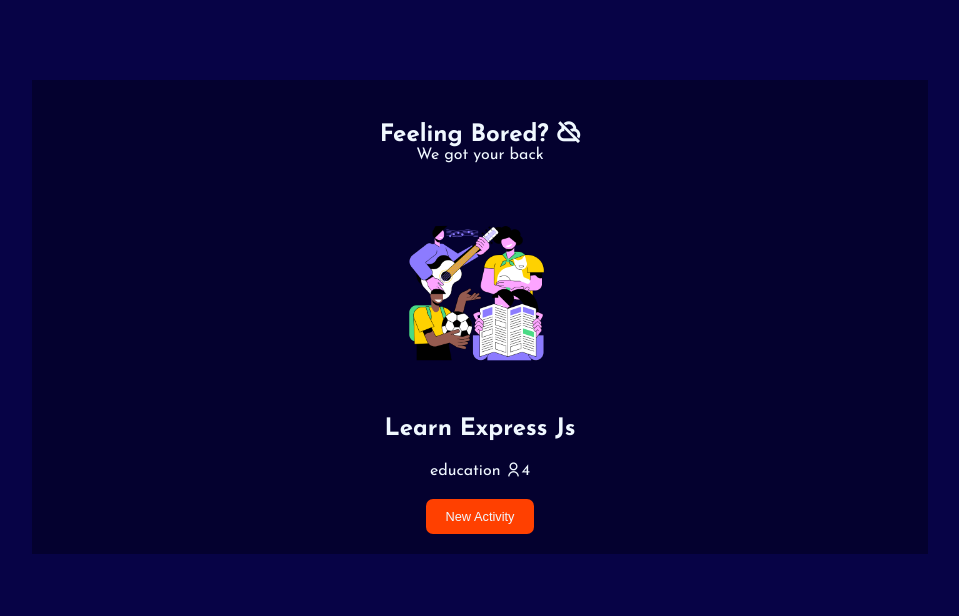
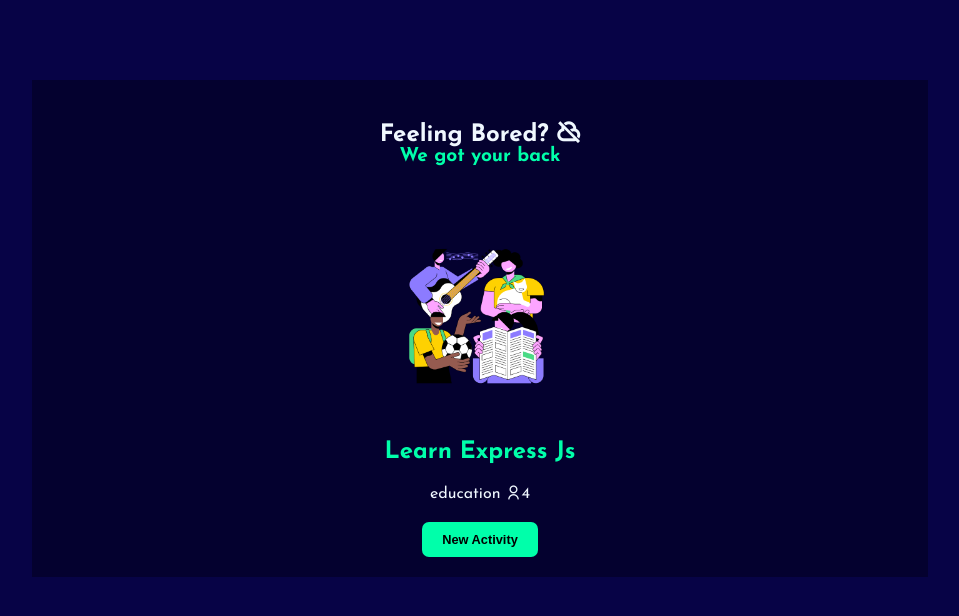
Before and after one commit to pratiklamichhane/Boredom, a plain HTML site: page index.html in a window 1280 px wide. Shown: the whole page, without its empty margins (160-1119 px from the left). Drawn offline with nearby package versions, Linux system fonts and the light colour scheme; no server answers.

Commit message:
Refactor code to improve performance and readability

```diff
--- a/style.css
+++ b/style.css
@@ -20,6 +20,13 @@ body{
     left: 50%;
     transform: translate(-50%);
 }
+.container p{
+    font-size: 1.2rem;
+    font-weight: bold;
+    margin-bottom: 20px;
+    color: #00ffaa;
+}
+
 .topic{
     text-align: center;
     padding: 20px;
@@ -38,6 +45,7 @@ body{
 #activity-container h1{
     font-size: 1.5rem;
     margin-bottom: 20px;
+    color: #00ffaa;
 }
 
 .new-activity-button{
@@ -45,12 +53,17 @@ body{
     justify-content: center;
     margin-top: 20px;
 }
+
 button{
     padding: 10px 20px;
-    background-color: #ff4000;
-    color: aliceblue;
+    background-color: #00ffaa;
+    color: rgb(0, 0, 0);
+    font-weight: bold;
     border: none;
     cursor: pointer;
     font-size: 0.8rem;
     border-radius: 7px;
 }
+button:hover{
+    background-color: #00cc88;
+}
```
